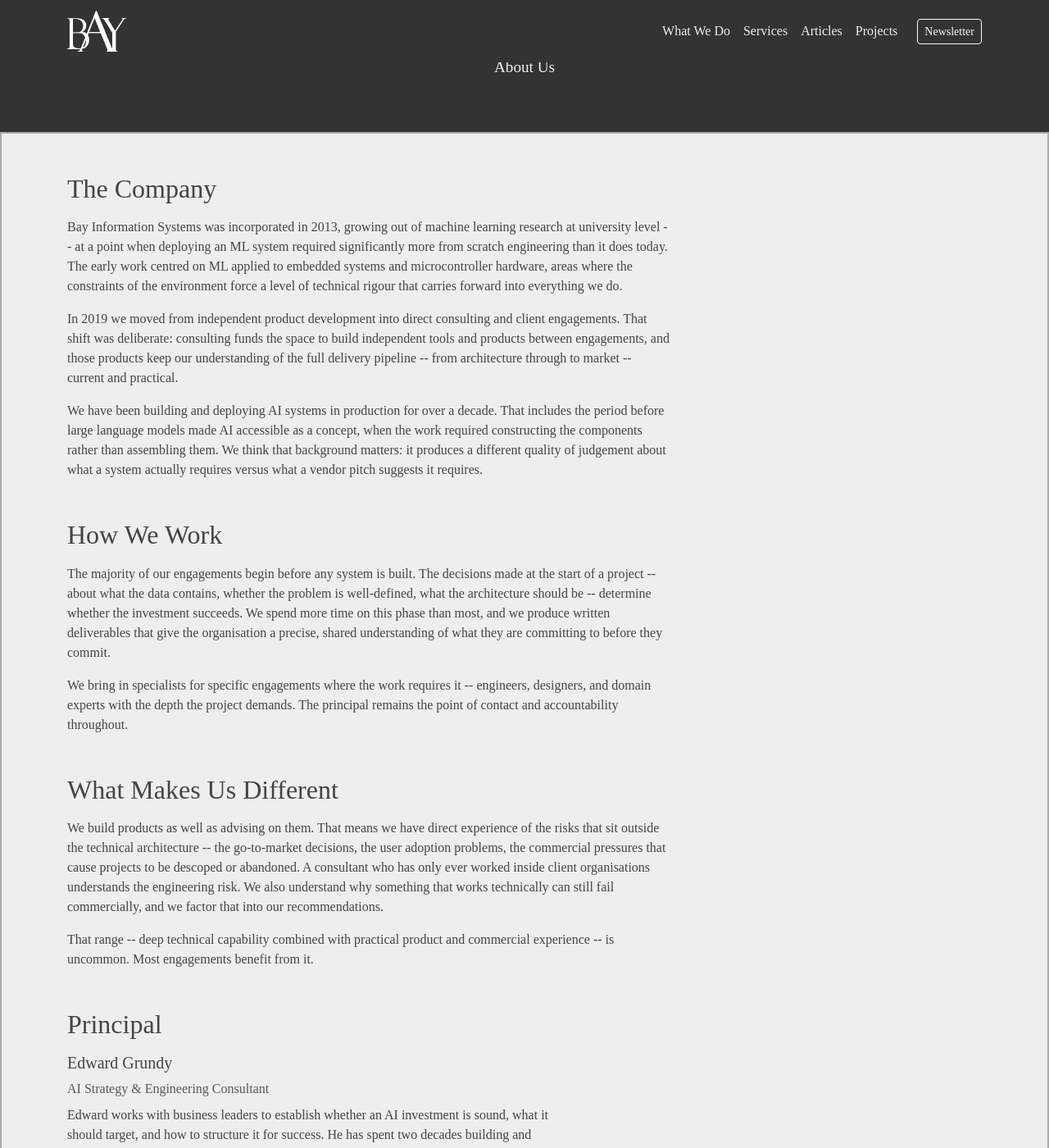
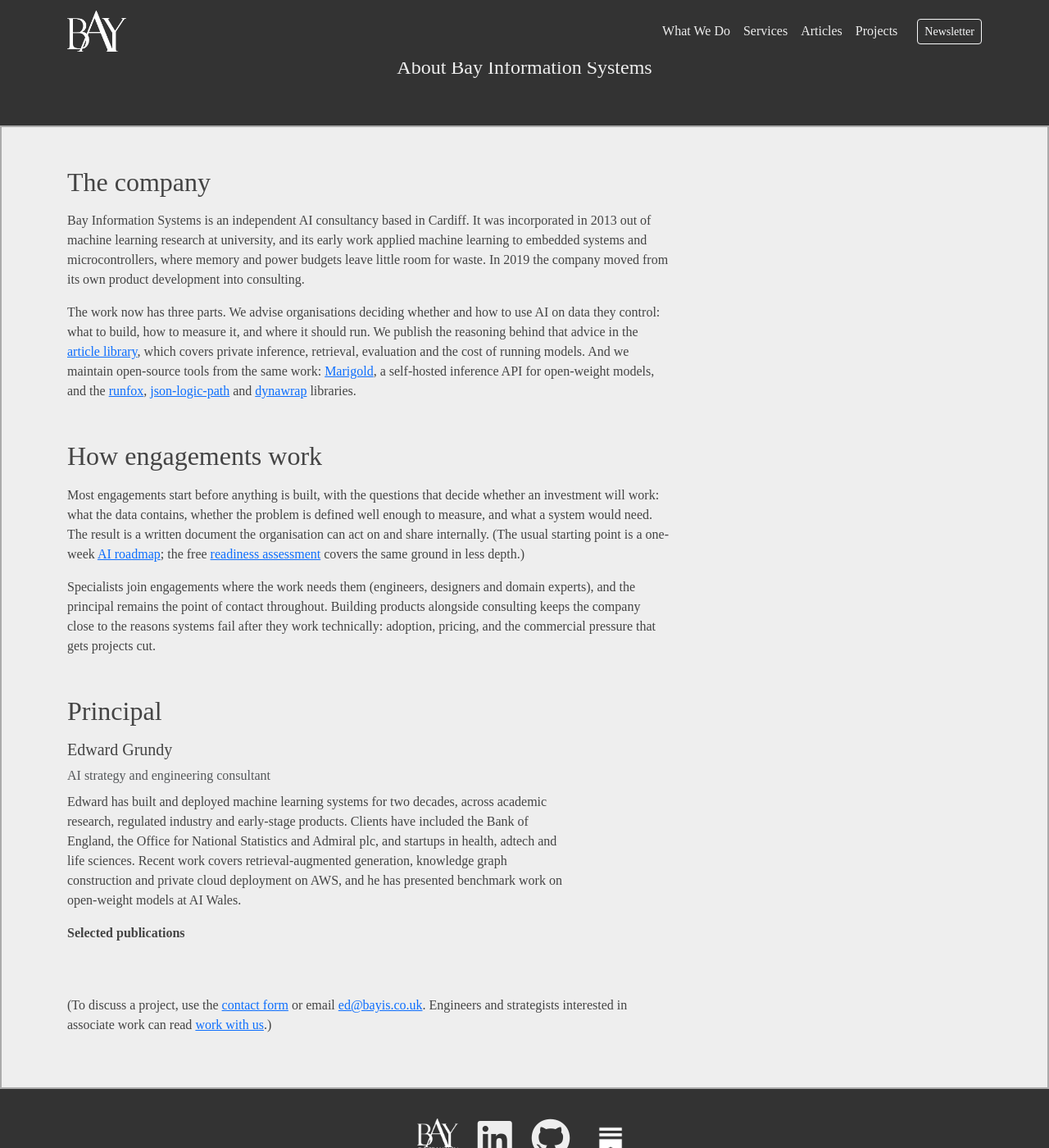
Before and after one commit to bayinfosys/bayinfosys.github.io, a Jekyll site: the page built from about-us.html, in a window 1280 px wide and 1400 px high, scrolled down 281 px. Shown: the whole window at 82% size. Built offline with Jekyll 4.4.1, drawn with Linux system fonts in a browser that asks for light colours; some of the changed text lies outside the part shown.

Commit message:
changed about us descriptions

```diff
--- a/about-us.html
+++ b/about-us.html
@@ -1,19 +1,17 @@
 ---
 layout: default
 title: "About"
-description: "Bay Information Systems is an independent AI consultancy founded in
-2013. We combine deep technical capability with practical product experience."
-
+seo_title: "About: Independent AI Consultancy in Cardiff"
+description: "Bay Information Systems is an independent AI consultancy in Cardiff, founded in 2013. It advises organisations on AI they control, publishes a library of technical articles, and maintains open-source tools including Marigold."
 redirect_from:
   - /about-us
   - /about-us/
-
 permalink: /about.html
 ---
 
 <header class="text-center py-5 section-dark">
   <img src="/img/BayInfoLogow.png" alt="Bay Information Systems" class="logo-banner">
-  <p class="mt-3" style="color: var(--light-bg); font-size: 1.2rem;">About Us</p>
+  <h1 class="mt-3 h4" style="color: var(--light-bg);">About Bay Information Systems</h1>
 </header>
 
 <section class="py-5 section-light">
@@ -21,111 +19,33 @@
     <div class="row">
       <div class="col-md-8">
 
-        <h2>The Company</h2>
-        <p class="mt-3">Bay Information Systems was incorporated in 2013, growing out
-        of machine learning research at university level -- at a point when deploying
-        an ML system required significantly more from scratch engineering than it does
-        today. The early work centred on ML applied to embedded systems and
-        microcontroller hardware, areas where the constraints of the environment force
-        a level of technical rigour that carries forward into everything we do.</p>
+        <h2>The company</h2>
+        <p class="mt-3">Bay Information Systems is an independent AI consultancy based in Cardiff. It was incorporated in 2013 out of machine learning research at university, and its early work applied machine learning to embedded systems and microcontrollers, where memory and power budgets leave little room for waste. In 2019 the company moved from its own product development into consulting.</p>
 
-        <p class="mt-3">In 2019 we moved from independent product development into
-        direct consulting and client engagements. That shift was deliberate: consulting
-        funds the space to build independent tools and products between engagements,
-        and those products keep our understanding of the full delivery pipeline --
-        from architecture through to market -- current and practical.</p>
+        <p class="mt-3">The work now has three parts. We advise organisations deciding whether and how to use AI on data they control: what to build, how to measure it, and where it should run. We publish the reasoning behind that advice in the <a href="/library.html">article library</a>, which covers private inference, retrieval, evaluation and the cost of running models. And we maintain open-source tools from the same work: <a href="https://marigold.run">Marigold</a>, a self-hosted inference API for open-weight models, and the <a href="https://pypi.org/project/runfox/">runfox</a>, <a href="https://pypi.org/project/json-logic-path/">json-logic-path</a> and <a href="https://pypi.org/project/dynawrap/">dynawrap</a> libraries.</p>
 
-        <p class="mt-3">We have been building and deploying AI systems in production
-        for over a decade. That includes the period before large language models made
-        AI accessible as a concept, when the work required constructing the components
-        rather than assembling them. We think that background matters: it produces a
-        different quality of judgement about what a system actually requires versus
-        what a vendor pitch suggests it requires.</p>
+        <h2 class="mt-5">How engagements work</h2>
+        <p class="mt-3">Most engagements start before anything is built, with the questions that decide whether an investment will work: what the data contains, whether the problem is defined well enough to measure, and what a system would need. The result is a written document the organisation can act on and share internally. (The usual starting point is a one-week <a href="/sovereign-ai.html#roadmap">AI roadmap</a>; the free <a href="/ai-readiness-assessment.html">readiness assessment</a> covers the same ground in less depth.)</p>
 
-        <h2 class="mt-5">How We Work</h2>
-        <p class="mt-3">The majority of our engagements begin before any system is
-        built. The decisions made at the start of a project -- about what the data
-        contains, whether the problem is well-defined, what the architecture should
-        be -- determine whether the investment succeeds. We spend more time on this
-        phase than most, and we produce written deliverables that give the
-        organisation a precise, shared understanding of what they are committing to
-        before they commit.</p>
-
-        <p class="mt-3">We bring in specialists for specific engagements where the
-        work requires it -- engineers, designers, and domain experts with the depth
-        the project demands. The principal remains the point of contact and
-        accountability throughout.</p>
-
-        <h2 class="mt-5">What Makes Us Different</h2>
-        <p class="mt-3">We build products as well as advising on them. That means
-        we have direct experience of the risks that sit outside the technical
-        architecture -- the go-to-market decisions, the user adoption problems, the
-        commercial pressures that cause projects to be descoped or abandoned. A
-        consultant who has only ever worked inside client organisations understands
-        the engineering risk. We also understand why something that works technically
-        can still fail commercially, and we factor that into our recommendations.</p>
-
-        <p class="mt-3">That range -- deep technical capability combined with
-        practical product and commercial experience -- is uncommon. Most engagements
-        benefit from it.</p>
+        <p class="mt-3">Specialists join engagements where the work needs them (engineers, designers and domain experts), and the principal remains the point of contact throughout. Building products alongside consulting keeps the company close to the reasons systems fail after they work technically: adoption, pricing, and the commercial pressure that gets projects cut.</p>
 
         <h2 class="mt-5">Principal</h2>
         <div class="row mt-3 align-items-start">
           <div class="col-md-10">
-            <h5 id="edward-grundy">Edward Grundy</h5>
-            <p class="text-muted mb-2">AI Strategy &amp; Engineering Consultant</p>
-            <p>Edward works with business leaders to establish whether an AI
-            investment is sound, what it should target, and how to structure it for
-            success. He has spent two decades building and deploying AI systems
-            across academic research, regulated industry, and early-stage product
-            development, with clients including the Bank of England, the Office for
-            National Statistics, and Admiral plc, as well as startups across health,
-            adtech, and life sciences. Recent work spans retrieval-augmented
-            generation, knowledge graph construction, and private cloud deployment
-            on AWS.</p>
-<p class="mt-3"><strong>Selected publications</strong></p>
-<ul class="mt-2">
-  <li>
-    E. Grundy et al., <a href="https://onlinelibrary.wiley.com/doi/abs/10.1111/j.1467-8659.2009.01469.x" rel="external">Visualisation of Sensor Data from Animal Movement</a>,
-    <em>Computer Graphics Forum</em>, 2009, Vol. 28(3), 815-822.
-    Best Paper, Eurovis 2009, Berlin.
-  </li>
-  <li>
-    M. Hoferlin et al., <a href="https://onlinelibrary.wiley.com/doi/abs/10.1111/j.1467-8659.2009.01670.x" rel="external">Video Visualization for Snooker Skill Training</a>,
-    <em>Computer Graphics Forum</em>, 2010, Vol. 29(3), 1053-1062.
-  </li>
-  <li>
-    A. C. Gleiss et al., <a href="https://www.nature.com/articles/ncomms1350" rel="external">Convergent evolution in locomotory patterns of flying and swimming animals</a>,
-    <em>Nature Communications</em>, 2011.
-  </li>
-  <li>
-    Z. Peng, E. Grundy et al., <a href="https://doi.org/10.1109/TVCG.2011.25" rel="external">Mesh-Driven Vector Field Clustering and Visualization: An Image-Based Approach</a>,
-    <em>IEEE Transactions on Visualization and Computer Graphics</em>, 2012, Vol. 18, 283-298.
-  </li>
-  <li>
-    J. Blaas et al., <a href="https://doi.org/10.1109/TVCG.2009.181" rel="external">Smooth Graphs for Visual Exploration of Higher-Order State Transitions</a>,
-    <em>IEEE Transactions on Visualization and Computer Graphics</em>, 2009, Vol. 15(6), 969-976.
-  </li>
-</ul>
+            <h3 class="h5" id="edward-grundy">Edward Grundy</h3>
+            <p class="text-muted mb-2">AI strategy and engineering consultant</p>
+            <p>Edward has built and deployed machine learning systems for two decades, across academic research, regulated industry and early-stage products. Clients have included the Bank of England, the Office for National Statistics and Admiral plc, and startups in health, adtech and life sciences. Recent work covers retrieval-augmented generation, knowledge graph construction and private cloud deployment on AWS, and he has presented benchmark work on open-weight models at AI Wales.</p>
+
+            <p class="mt-3"><strong>Selected publications</strong></p>
+            <!-- publications list unchanged -->
           </div>
         </div>
+
+        <p class="mt-5">(To discuss a project, use the <a href="/contact.html">contact form</a> or email <a href="mailto:ed@bayis.co.uk">ed@bayis.co.uk</a>. Engineers and strategists interested in associate work can read <a href="/work-with-us.html">work with us</a>.)</p>
 
       </div>
     </div>
   </div>
 </section>
 
-<section class="py-5 section-light">
-  <div class="container">
-    <h2>Get In Touch</h2>
-    <p class="mt-3">If you have a project you would like to discuss, or want to
-    understand whether we might be able to help, the best first step is a
-    conversation.</p>
-    <p class="mt-3">
-      <a href="/contact.html" class="btn btn-custom">Contact us &rarr;</a>
-      <a href="/work-with-us.html" class="ml-3 btn btn-custom">Work with us &rarr;</a>
-    </p>
-  </div>
-</section>
-
 {% include schema-person.html %}
```
